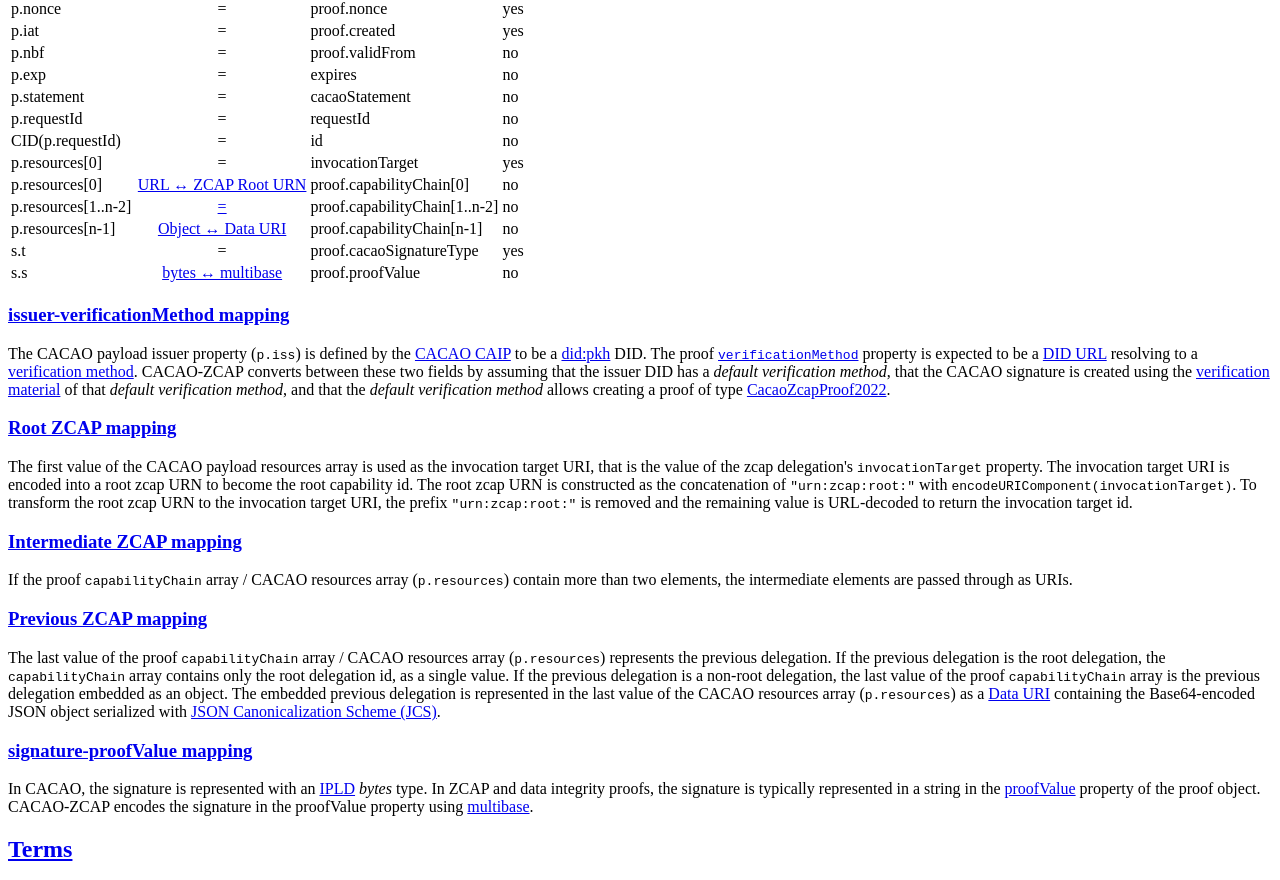
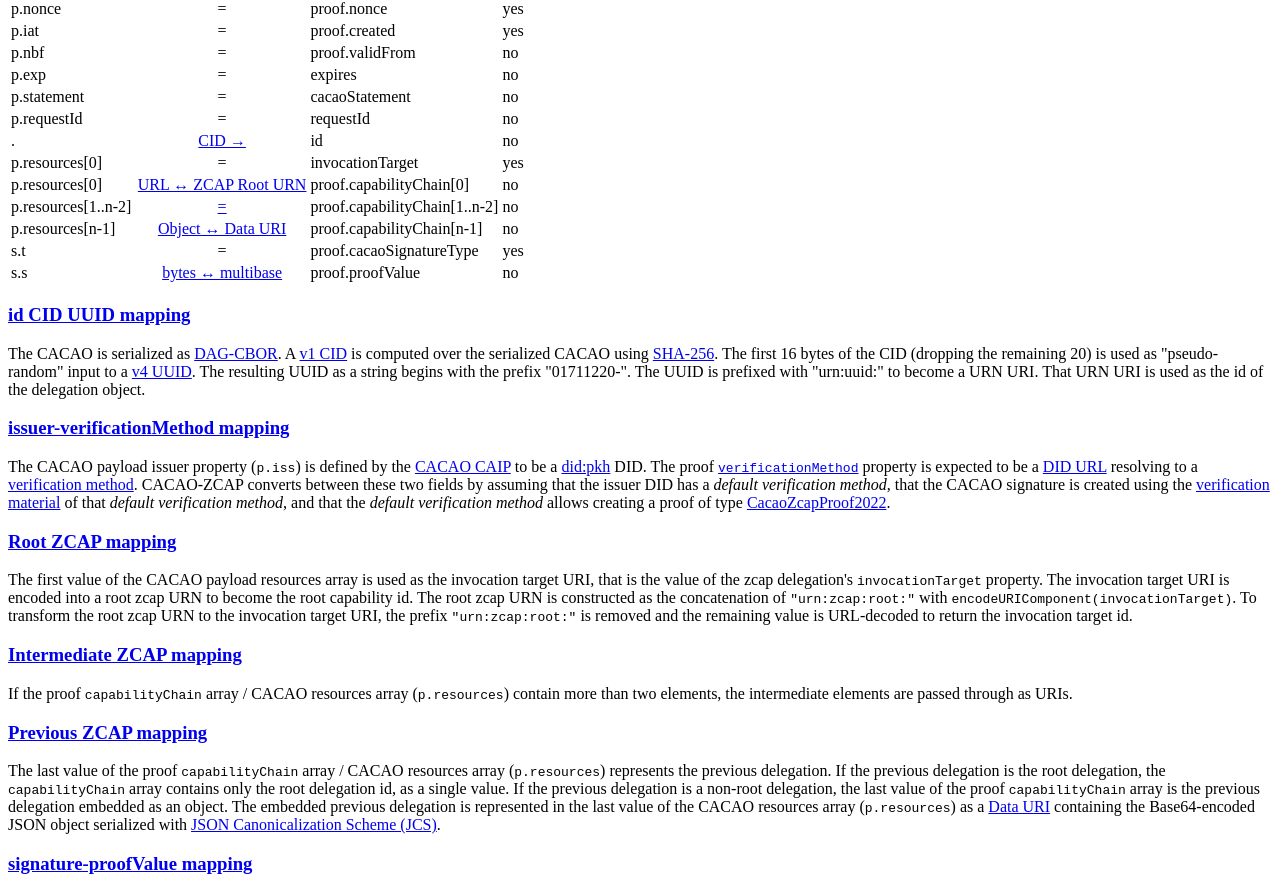
Before and after one commit to spruceid/cacao-zcap-rs, a plain HTML site: page index.html in a window 1280 px wide. Shown: the part 867-1747 px from the top of the page. Drawn offline with Linux system fonts and the light colour scheme.

Commit message:
Describe CID UUID id mapping

```diff
--- a/index.html
+++ b/index.html
@@ -154,8 +154,8 @@ section:target {
 			</tr>
 
 			<tr>
-				<td>CID(p.requestId)</td>
-				<td>=</td>
+				<td>.</td>
+				<td><a href="#id-cid-uuid-mapping">CID &rarr;</a></td>
 				<td>id</td>
 				<td>no</td>
 			</tr>
@@ -204,6 +204,21 @@ section:target {
 
 		</tbody>
 	</table>
+
+	<section id="id-cid-uuid-mapping">
+	<h3><a href="#id-cid-uuid-mapping">id CID UUID mapping</a></h3>
+	<p>The CACAO is serialized as
+	<a href="https://ipld.io/specs/codecs/dag-cbor/">DAG-CBOR</a>.
+	A <a href="https://github.com/multiformats/cid#cidv1">v1 CID</a>
+	is computed over the serialized CACAO using
+	<a href="https://github.com/multiformats/multicodec/blob/f5dd49f35b26b447aa380e9a491f195fd49d912c/table.csv#L9"
+	  title="sha2-256 entry in the Multicodec table">SHA-256</a>.
+	The first 16 bytes of the CID (dropping the remaining 20) is
+	used as "pseudo-random" input to a
+	<a href="https://datatracker.ietf.org/doc/html/rfc4122#section-4.4">v4 UUID</a>.
+	The resulting UUID as a string begins with the prefix "01711220-".
+	The UUID is prefixed with "urn:uuid:" to become a URN URI. That URN URI is used as the id of the delegation object.</p>
+	</section>
 
 	<section id="iss-vm-mapping">
 	<h3><a href="#iss-vm-mapping">issuer-verificationMethod mapping</a></h3>
```
